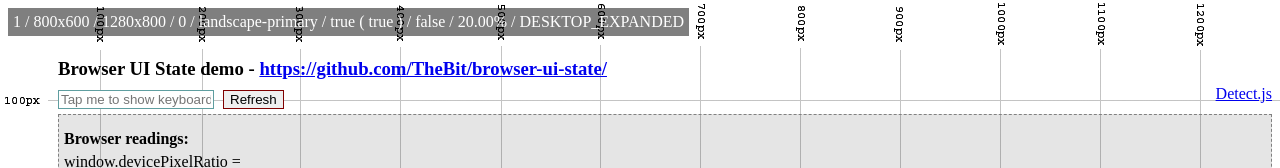
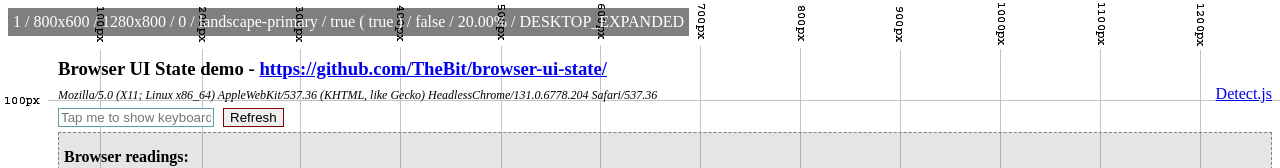
Before and after one commit to device-hackers/browser-ui-state, a website: page docs/index.html in a window 1280 px wide. Shown: the top 168 px of the page. Drawn offline with Linux system fonts and the light colour scheme.

Commit message:
[DOC] Working on demo doc

```diff
--- a/docs/index.html
+++ b/docs/index.html
@@ -21,6 +21,7 @@
         <h3>Browser UI State demo - <a href="https://github.com/TheBit/browser-ui-state/">https://github.com/TheBit/browser-ui-state/</a></h3>
         <!--<a id='mailToLink' href='mailto:thebit@ukr.net'>E-mail me with your<br>user-agent information</a>-->
         <a id='mailToLink' href='http://dev-ngm.playtechgaming.com/detect/'>Detect.js</a>
+        <i id='userAgent'></i><br>
         <input placeholder='Tap me to show keyboard'>
         <button id="refresh">Refresh</button>
 
```
Also changed, not shown: index.html (+1 -0 lines).
